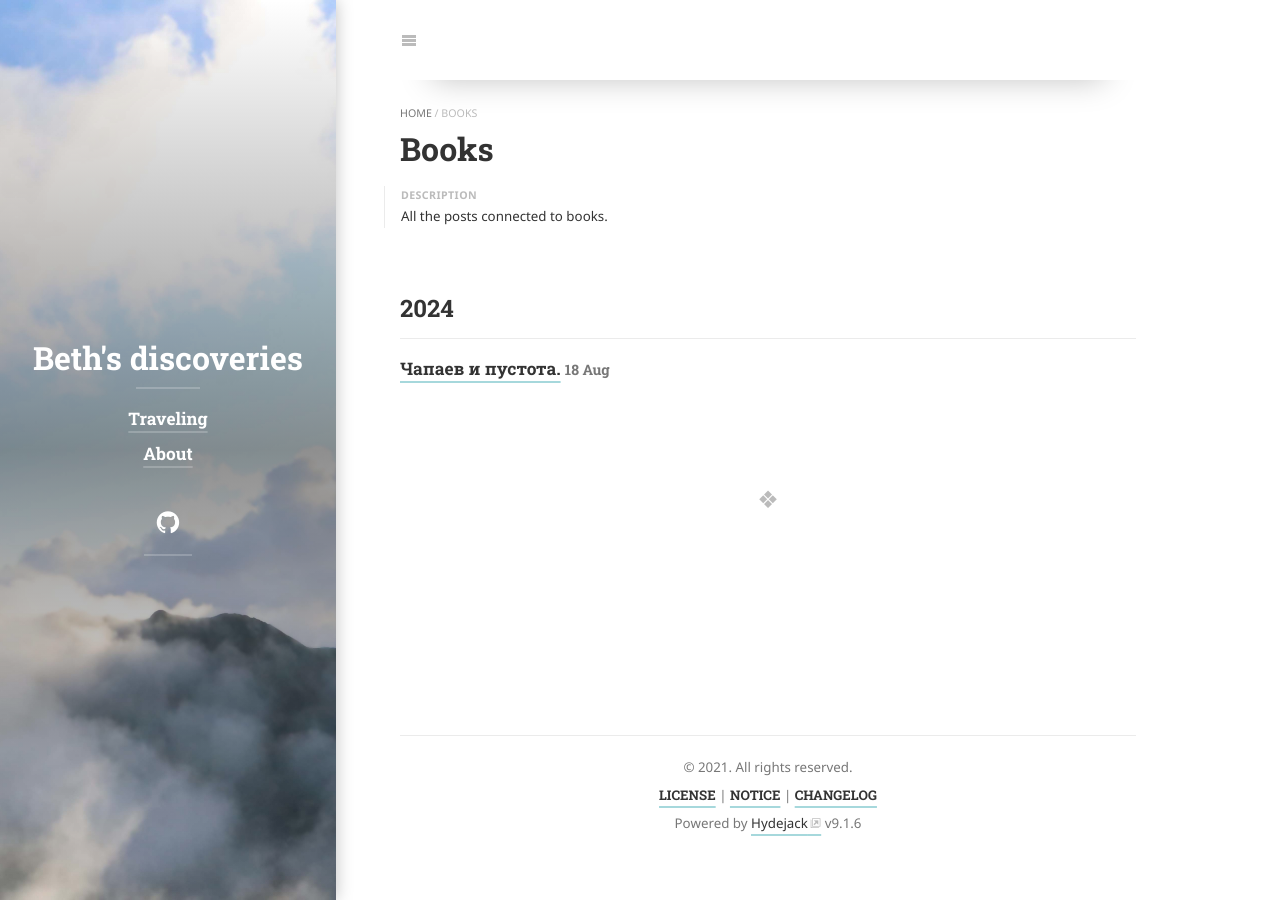
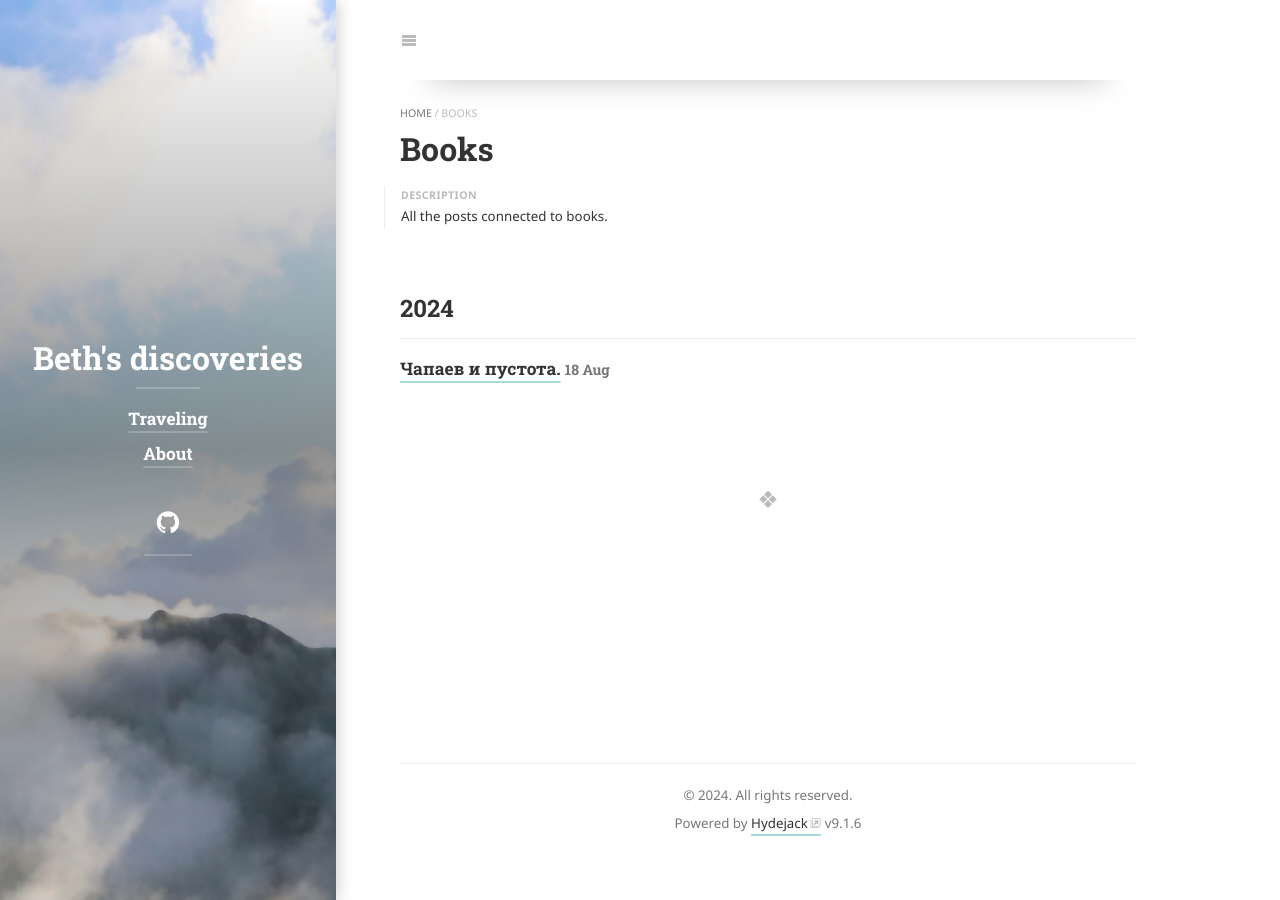
Before and after one commit to Romanova-ej/Romanova-ej.github.io, a Jekyll site: the page built from _featured_categories/Books.md, in a window 1280 px wide. Built offline with Jekyll 4.4.1, drawn with Linux system fonts in a browser that asks for light colours; cached includes are drawn as plain includes; nearby versions of some CDN libraries; some web fonts are replaced; library files that are not in the unit come from our copies.

Commit message:
config upd

```diff
--- a/_config.yml
+++ b/_config.yml
@@ -55,16 +55,16 @@ menu:
 
 # Add links to the footer.
 # Typically you'll want to link to your cookie- or privacy policy (if appliable), etc..
-legal:
-  - title:             LICENSE
-    url:               /LICENSE/
-  - title:             NOTICE
-    url:               /NOTICE/
-  - title:             CHANGELOG
-    url:               /CHANGELOG/
+# legal:
+#   - title:             LICENSE
+#     url:               /LICENSE/
+#   - title:             NOTICE
+#     url:               /NOTICE/
+#   - title:             CHANGELOG
+#     url:               /CHANGELOG/
 
 # This text will appear in a `<small>` tag in the footer of every page.
-copyright:             © 2021. All rights reserved.
+copyright:             © 2024. All rights reserved.
 
 # Format of the permalinks
 permalink:             /:categories/:year-:month-:day-:title/
```
